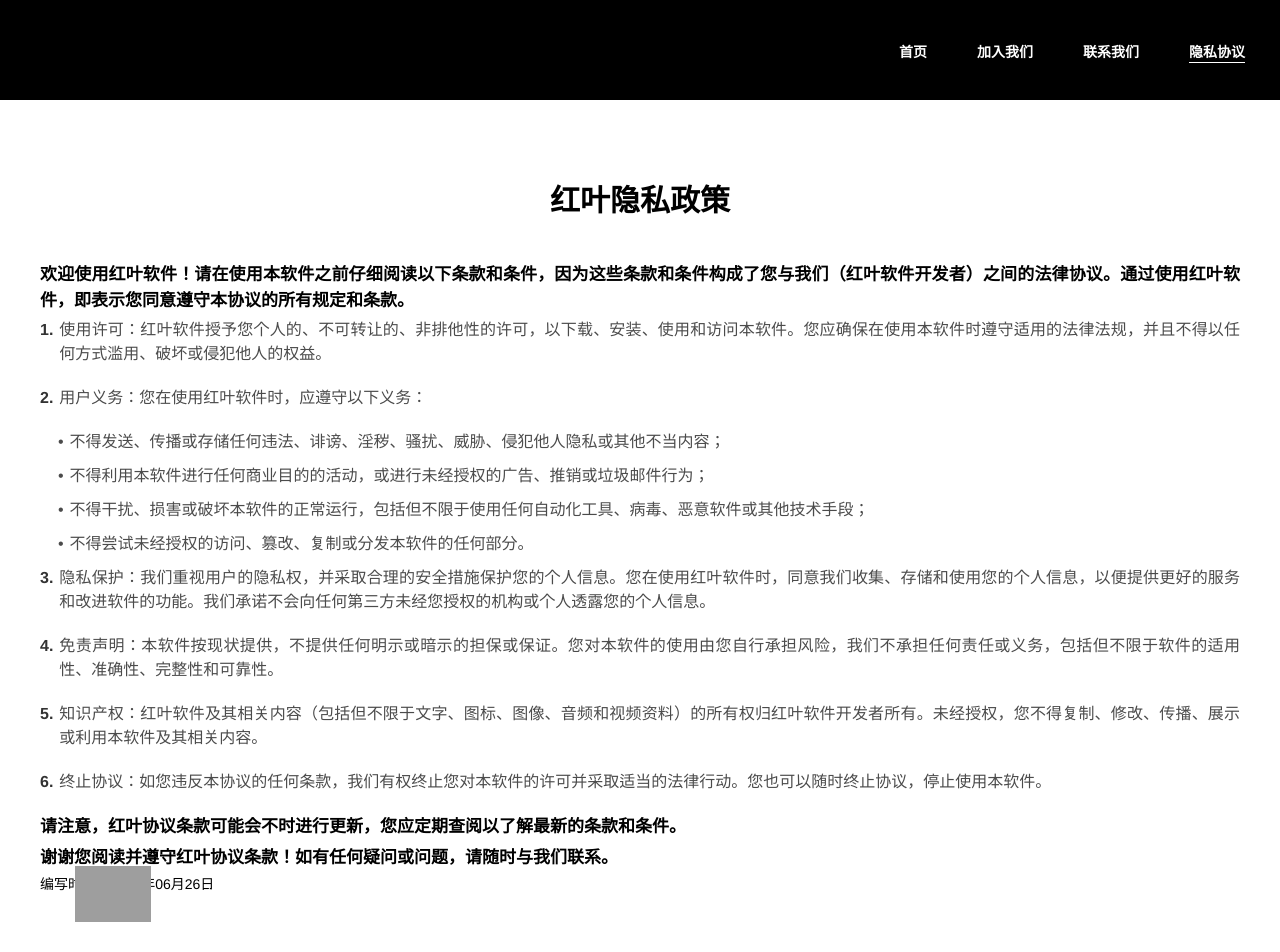
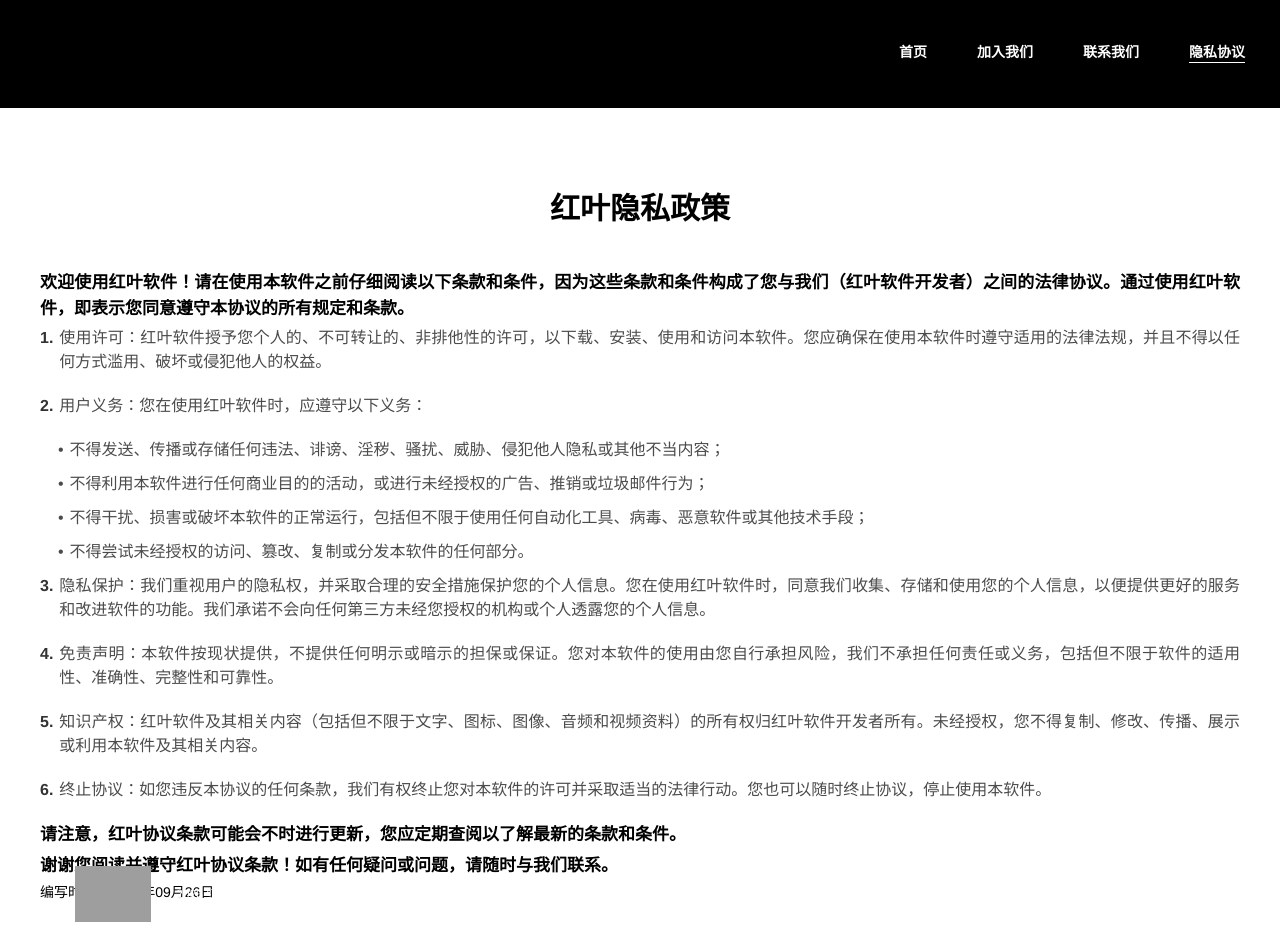
Before and after one commit to EntySquare/RedLeaf-Website, a Vue app: page /privacy in a window 1280 px wide. Shown: the top 952 px of the page. Built offline with nearby package versions, Linux system fonts and the light colour scheme; grey boxes are pictures that could not be loaded.

Commit message:
修改了时间为0926

```diff
--- a/src/views/privacy/index.vue
+++ b/src/views/privacy/index.vue
@@ -59,7 +59,7 @@
     },
     {
         format: 'footer',
-        content: '编写时间：2023年06月26日'
+        content: '编写时间：2023年09月26日'
     },
 
 
@@ -111,7 +111,7 @@
     min-height: 100vh;
 
     .body {
-        top: 100px;
+        top: 108px;
         position: relative;
         width: 100%;
         background-color: white;
```
